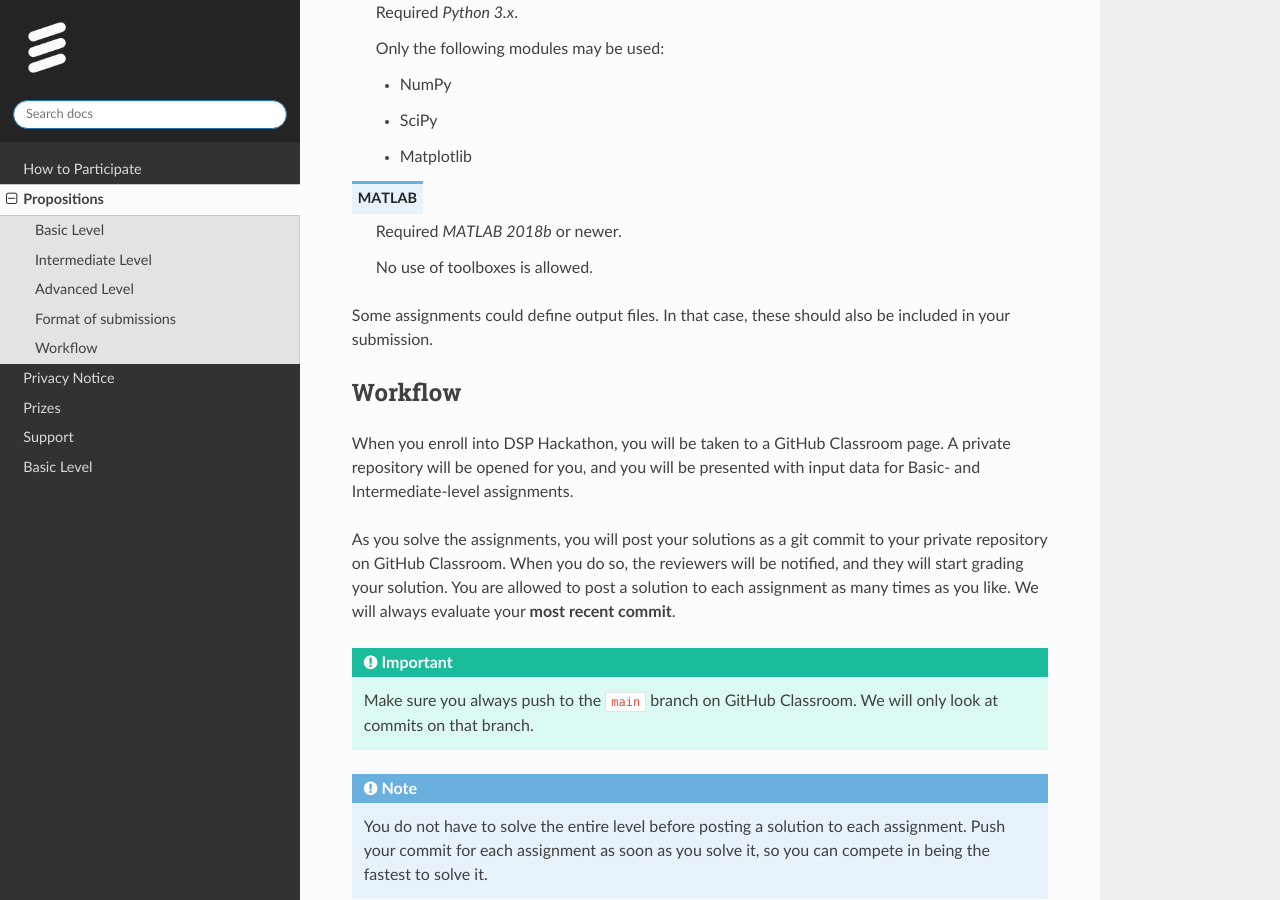
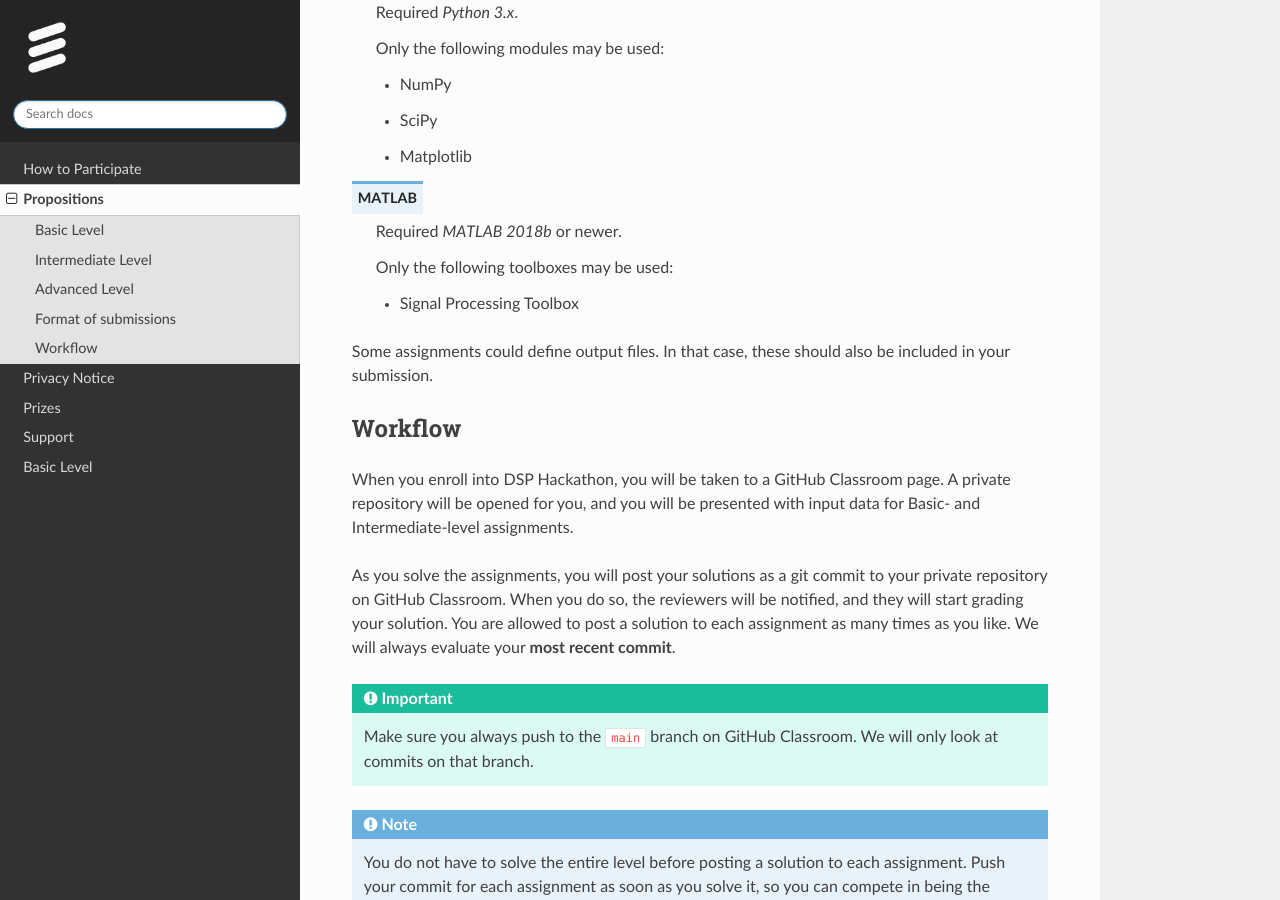
Before and after one commit to ericsson-hr/dsp-hackathon, a Sphinx documentation site: the page built from source/about/propositions.rst, in a window 1280 px wide and 900 px high, scrolled down 2120 px. Built offline with Sphinx 7.4.7 and the Read the Docs theme 2.0.0, drawn with Linux system fonts in a browser that asks for light colours; nearby versions of some CDN libraries; some web fonts are replaced; library files that are not in the unit come from our copies.

Commit message:
Signal Processing Toolbox is allowed
Reference ca5289ed

```diff
--- a/source/about/propositions.rst
+++ b/source/about/propositions.rst
@@ -63,7 +63,9 @@ Python
 MATLAB
    Required *MATLAB 2018b* or newer.
 
-   No use of toolboxes is allowed.
+   Only the following toolboxes may be used:
+
+   - Signal Processing Toolbox
 
 Some assignments could define output files. In that case, these should also be included in your submission.
 
```
